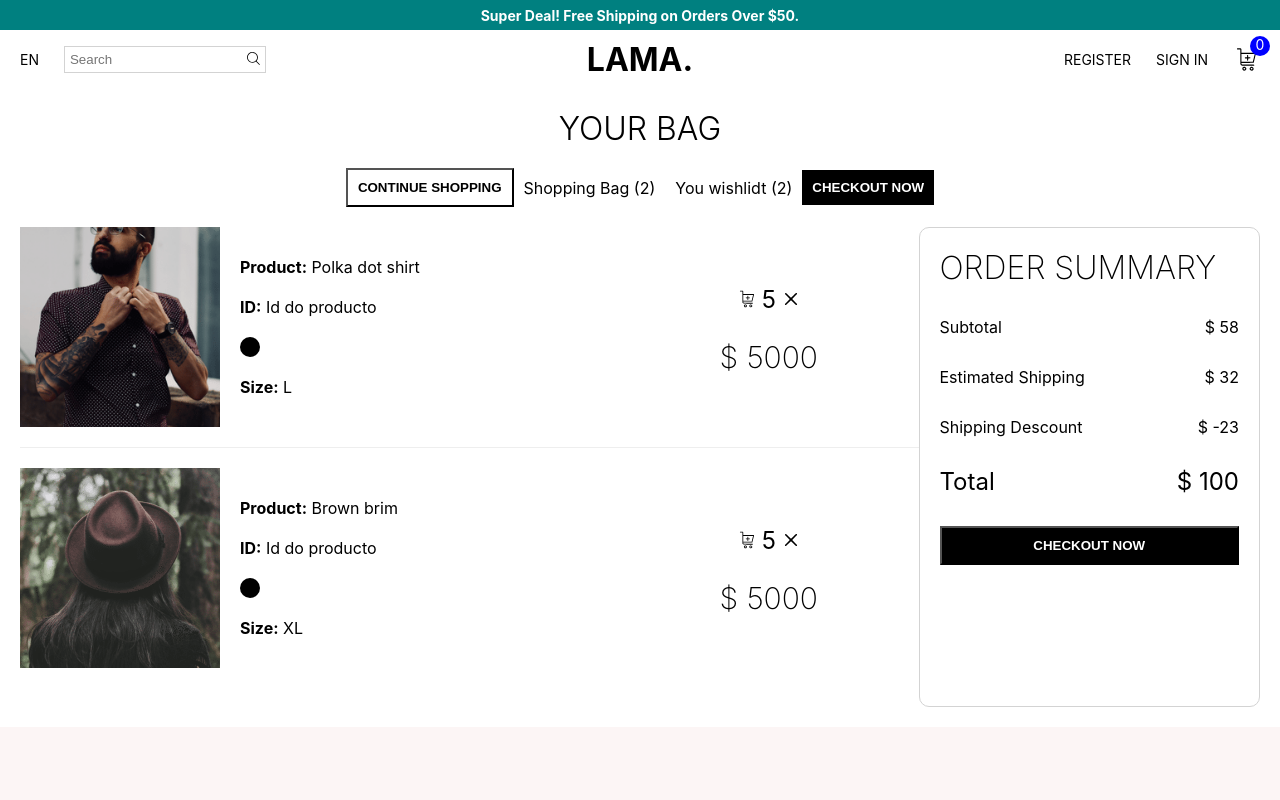
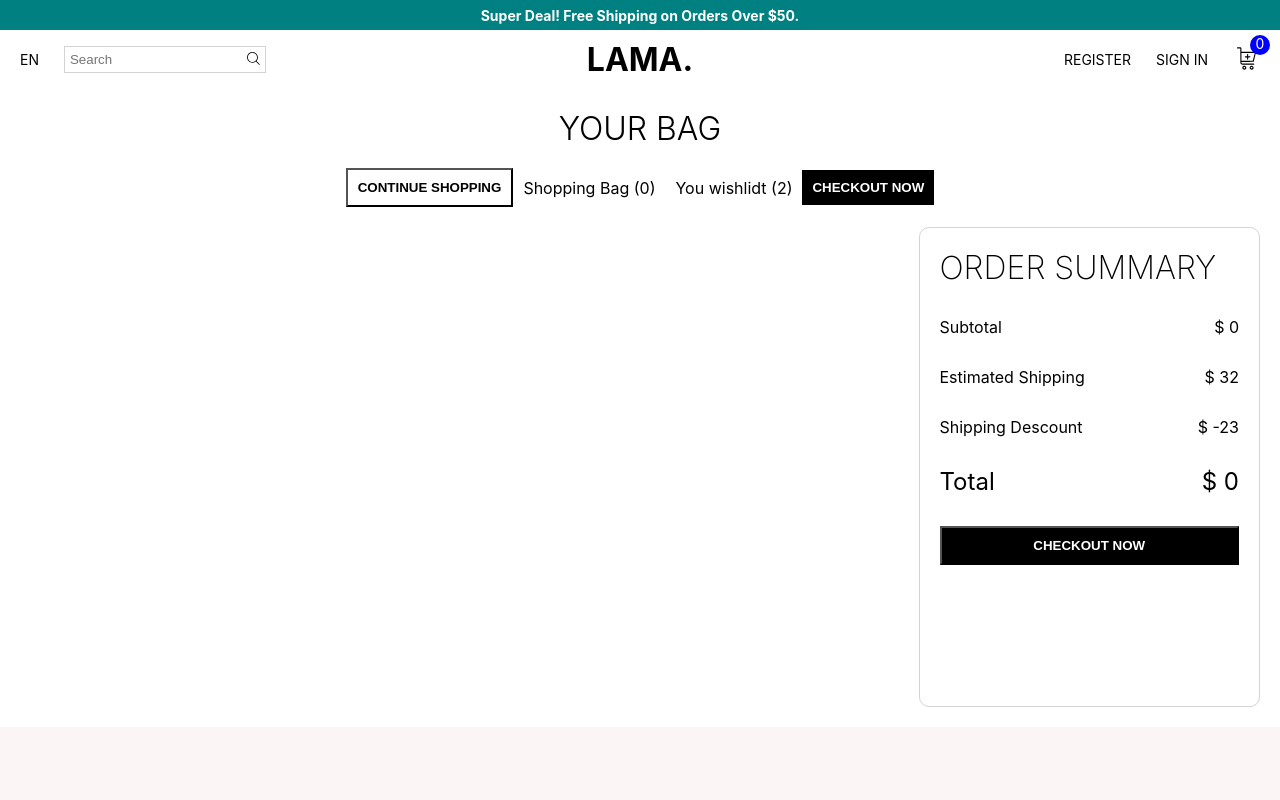
Before and after one commit to FelixPereira/LojaVirtual, a React (Create React App) app: page /cart in a window 1280 px wide. Shown: the top 800 px of the page. Built offline with nearby package versions, Linux system fonts and the light colour scheme.

Commit message:
Display products from cart to cart page

```diff
--- a/src/components/Navbar.jsx
+++ b/src/components/Navbar.jsx
@@ -1,5 +1,6 @@
 import React from 'react';
 import { useSelector } from 'react-redux';
+import { Link } from 'react-router-dom';
 import styled from 'styled-components';
 import { ReactComponent as CartIcon } from '../assets/cart-add.svg';
 import { ReactComponent as SearchIcon } from '../assets/search.svg';
@@ -118,8 +119,10 @@ const Navbar = () => {
           <MenuItem>REGISTER</MenuItem>
           <MenuItem>SIGN IN</MenuItem>
           <MenuItem as={ShoppingContainer}>
-            <CartIcon style={{width: '27px', height: '27px'}} />
-            <ItemsQuantity>{quantity}</ItemsQuantity>
+            <Link to='/cart'>
+              <CartIcon style={{width: '27px', height: '27px'}} />
+              <ItemsQuantity>{quantity}</ItemsQuantity>
+            </Link>
           </MenuItem>
         </Right>
       </Wrapper>
--- a/src/pages/Cart.jsx
+++ b/src/pages/Cart.jsx
@@ -1,13 +1,15 @@
 import React from 'react';
 import styled from 'styled-components';
-import { ReactComponent as Remove } from '../assets/cross.svg';
-import { ReactComponent as Add } from '../assets/cart-add.svg';
+
+import {Add, Remove} from '@material-ui/icons';
+
 import { mobile } from '../responsive';
 
 import Navbar from '../components/Navbar';
 import Announcement from '../components/Announcement';
 import Newsletter from '../components/Newsletter';
 import Footer from '../components/Footer';
+import { useSelector } from 'react-redux';
 
 const Container = styled.div``;
 
@@ -129,7 +131,7 @@ const Hr = styled.hr`
   margin: 20px 0;
   background-color: #eee;
   border: none;
-  height: 1px;
+  height: 2px;
 `;
 
 const Summary = styled.div`
@@ -167,6 +169,8 @@ const Button = styled.button`
 
 
 const Cart = () => {
+  const cart = useSelector(state => state.cart);
+
   return(
     <Container>
       <Announcement />
@@ -176,58 +180,45 @@ const Cart = () => {
         <Top>
           <TopButton>CONTINUE SHOPPING</TopButton>
           <TopTexts>
-            <TopText>Shopping Bag (2)</TopText>
+            <TopText>Shopping Bag ({cart.quantity})</TopText>
             <TopText>You wishlidt (2)</TopText>
           </TopTexts>
           <TopButton type='filled'>CHECKOUT NOW</TopButton>
         </Top>
         <Bottom>
           <Info>
+            {
+              cart.products.map(product => (
+                <>
                   <Product>
                     <ProductDetail>
-                <Image src='/images/shop-img/mens/polka-dot-shirt.png' />
+                      <Image src={product.img} />
                       <Details>
-                  <ProductName><b>Product:</b> Polka dot shirt</ProductName>
-                  <ProductID><b>ID:</b> Id do producto</ProductID>
-                  <ProductColor color='black' />
-                  <ProductSize><b>Size:</b> L</ProductSize>
+                        <ProductName><b>Product:</b> {product.title}</ProductName>
+                        <ProductID><b>ID:</b> {product.id}</ProductID>
+                        <ProductColor color={product.color} />
+                        <ProductSize><b>Size:</b> {product.size}</ProductSize>
                       </Details>
                     </ProductDetail>
                     <PriceDetail>
                       <ProductAmoutContainer>
-                  <Add style={{width: '20px', height: '20px'}}/>
-                  <ProductAmout>5</ProductAmout>
-                  <Remove style={{width: '20px', height: '20px'}}/>
+                        <Remove style={{cursor: 'pointer'}}/>
+                        <ProductAmout>{product.quantity}</ProductAmout>
+                        <Add style={{cursor: 'pointer'}}/>
                       </ProductAmoutContainer>
-                <ProductPrice>$ 5000</ProductPrice>
+                      <ProductPrice>$ {product.price * product.quantity}</ProductPrice>
                     </PriceDetail>
                   </Product>
                   <Hr />
-            <Product>
-              <ProductDetail>
-                <Image src='/images/shop-img/hats/brown-brim.png' />
-                <Details>
-                  <ProductName><b>Product:</b> Brown brim</ProductName>
-                  <ProductID><b>ID:</b> Id do producto</ProductID>
-                  <ProductColor color='black' />
-                  <ProductSize><b>Size:</b> XL</ProductSize>
-                </Details>
-              </ProductDetail>
-              <PriceDetail>
-                <ProductAmoutContainer>
-                  <Add style={{width: '20px', height: '20px'}}/>
-                  <ProductAmout>5</ProductAmout>
-                  <Remove style={{width: '20px', height: '20px'}}/>
-                </ProductAmoutContainer>
-                <ProductPrice>$ 5000</ProductPrice>
-              </PriceDetail>
-            </Product>
+                </>
+              ))
+            }
           </Info>
           <Summary>
             <SummaryTitle>ORDER SUMMARY</SummaryTitle>
             <SummaryItem>
               <SummaryTtemText>Subtotal</SummaryTtemText>
-              <SummaryPrice>$ 58</SummaryPrice>
+              <SummaryPrice>$ {cart.total}</SummaryPrice>
             </SummaryItem>
             <SummaryItem>
               <SummaryTtemText>Estimated Shipping</SummaryTtemText>
@@ -239,7 +230,7 @@ const Cart = () => {
             </SummaryItem>
             <SummaryItem type='total'>
               <SummaryTtemText>Total</SummaryTtemText>
-              <SummaryPrice>$ 100</SummaryPrice>
+              <SummaryPrice>$ {cart.total}</SummaryPrice>
             </SummaryItem>
             <Button>CHECKOUT NOW</Button>
           </Summary>
```
Lines whose indentation alone changed are shown as unchanged.
